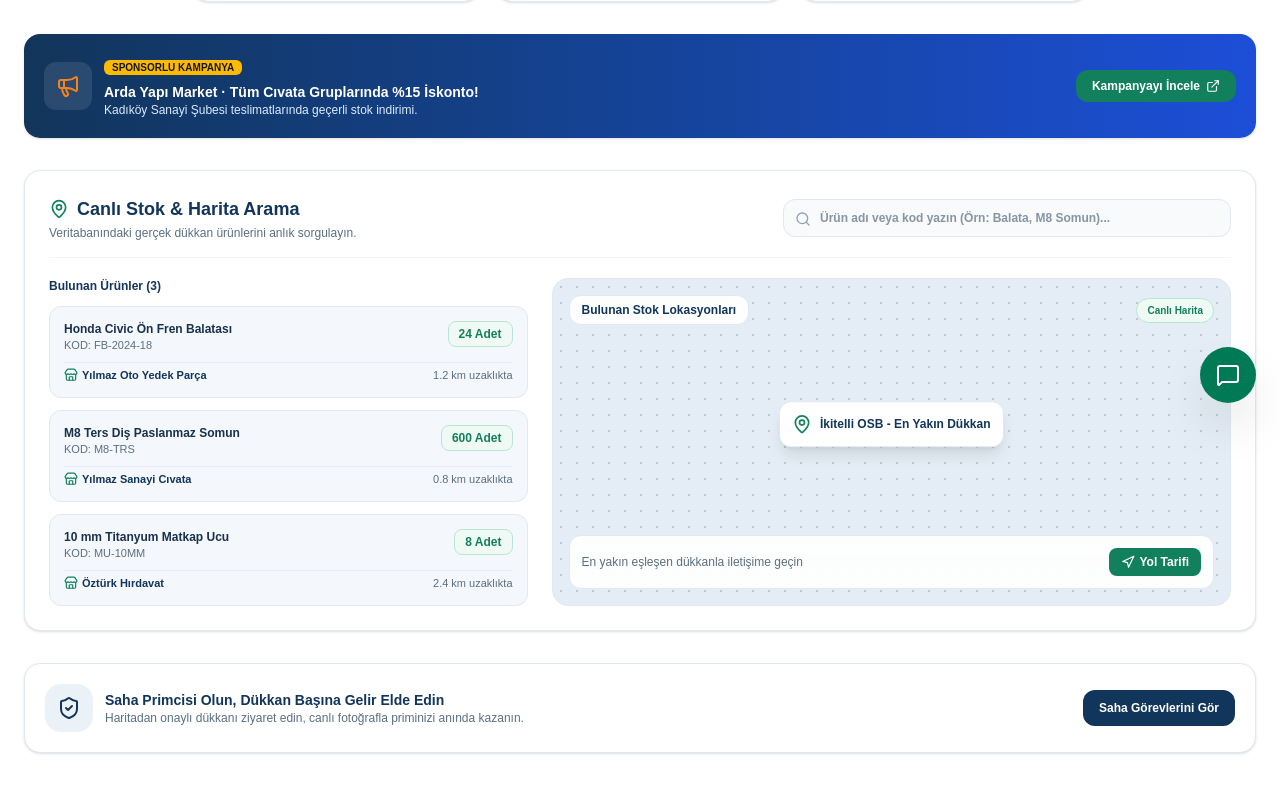
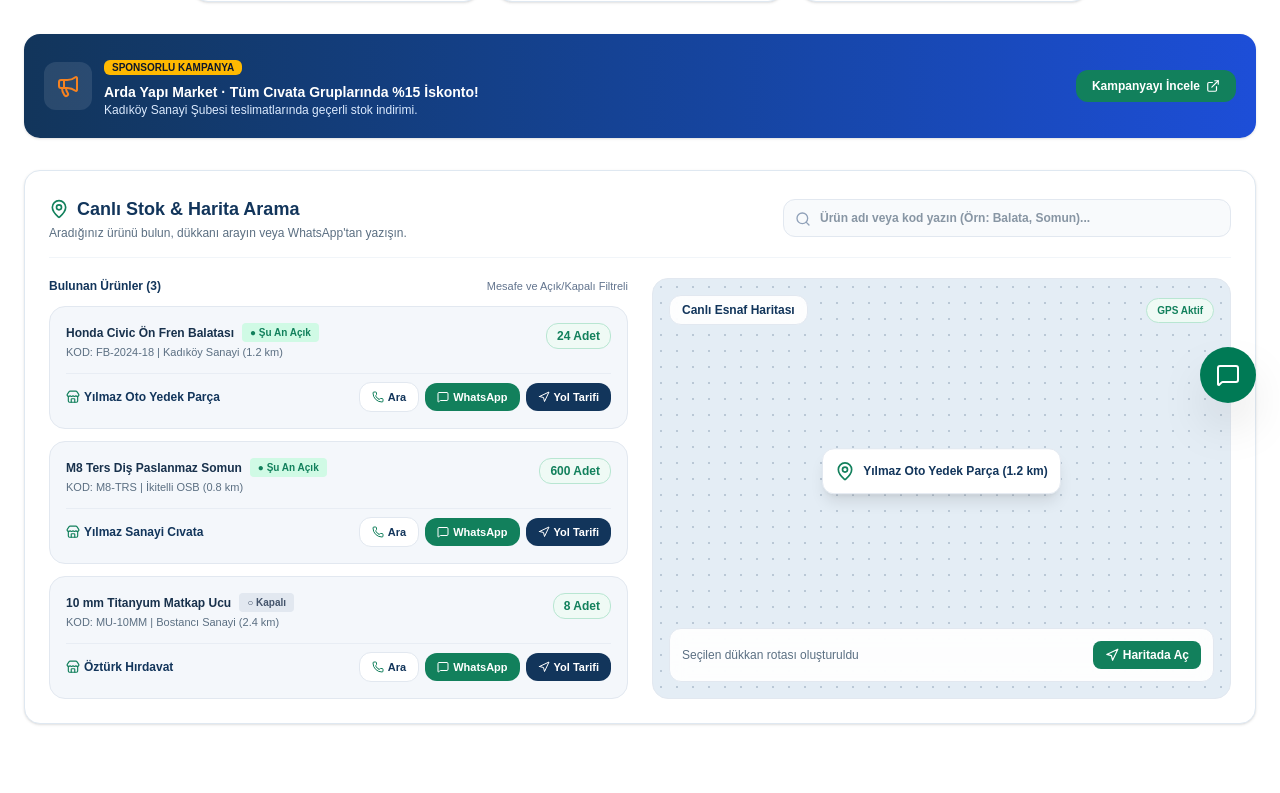
Before and after one commit to hsynn00/yerelstok, a Next.js app: page / in a window 1280 px wide. Shown: the part 373-1166 px from the top of the page. Built offline with nearby package versions, Linux system fonts and the light colour scheme.

Commit message:
müşteri arama kalitesi arttı

```diff
--- a/app/page.tsx
+++ b/app/page.tsx
@@ -11,17 +11,21 @@
   Megaphone,
   ExternalLink,
   ShieldCheck,
-  PackageCheck
+  Phone,
+  MessageSquare,
+  HelpCircle,
+  CheckCircle2
 } from 'lucide-react';
 
 export default function HomePage() {
   const [searchQuery, setSearchQuery] = useState('');
+  const [questionSent, setQuestionSent] = useState(false);
 
-  // ÖRNEK CANLI STOK VERİLERİ (ANA SAYFA İÇİN)
+  // ÖRNEK CANLI STOK VERİLERİ (AÇIK/KAPALI VE TELEFON BİLGİLERİYLE)
   const [searchResults] = useState([
-    { id: 1, name: 'Honda Civic Ön Fren Balatası', code: 'FB-2024-18', count: 24, shop: 'Yılmaz Oto Yedek Parça', dist: '1.2 km', address: 'Kadıköy Sanayi' },
-    { id: 2, name: 'M8 Ters Diş Paslanmaz Somun', code: 'M8-TRS', count: 600, shop: 'Yılmaz Sanayi Cıvata', dist: '0.8 km', address: 'İkitelli OSB' },
-    { id: 3, name: '10 mm Titanyum Matkap Ucu', code: 'MU-10MM', count: 8, shop: 'Öztürk Hırdavat', dist: '2.4 km', address: 'Bostancı Sanayi' },
+    { id: 1, name: 'Honda Civic Ön Fren Balatası', code: 'FB-2024-18', count: 24, shop: 'Yılmaz Oto Yedek Parça', dist: '1.2 km', address: 'Kadıköy Sanayi', phone: '05325551122', isOpen: true },
+    { id: 2, name: 'M8 Ters Diş Paslanmaz Somun', code: 'M8-TRS', count: 600, shop: 'Yılmaz Sanayi Cıvata', dist: '0.8 km', address: 'İkitelli OSB', phone: '05334443322', isOpen: true },
+    { id: 3, name: '10 mm Titanyum Matkap Ucu', code: 'MU-10MM', count: 8, shop: 'Öztürk Hırdavat', dist: '2.4 km', address: 'Bostancı Sanayi', phone: '05556667788', isOpen: false },
   ]);
 
   const filteredResults = searchResults.filter(
@@ -29,6 +33,11 @@
       item.name.toLowerCase().includes(searchQuery.toLowerCase()) ||
       item.code.toLowerCase().includes(searchQuery.toLowerCase())
   );
+
+  const handleAskMerchants = () => {
+    setQuestionSent(true);
+    setTimeout(() => setQuestionSent(false), 4000);
+  };
 
   return (
     <div className="space-y-8 pb-12">
@@ -69,7 +78,7 @@
         </div>
       </section>
 
-      {/* 2. REKLAM / SPONSOR BANNER PANO 1 */}
+      {/* 2. REKLAM / SPONSOR BANNER PANO */}
       <section className="bg-gradient-to-r from-[#12355b] to-[#1d4ed8] text-white p-4 sm:p-5 rounded-2xl shadow-sm flex flex-col sm:flex-row items-center justify-between gap-4">
         <div className="flex items-center gap-3">
           <div className="p-3 bg-white/10 rounded-xl shrink-0">
@@ -91,22 +100,21 @@
         </a>
       </section>
 
-      {/* 3. ANA SAYFA ALTINA TAŞINAN CANLI STOK VE HARİTA MODÜLÜ */}
+      {/* 3. CANLI STOK VE HARİTA ARAMA (DÖNÜŞÜM BUTONLARI EKLENMİŞ HALİ) */}
       <section id="stok-ara" className="bg-white p-5 sm:p-6 rounded-2xl border border-[#dfe8f1] shadow-sm space-y-5">
         <div className="flex flex-col md:flex-row md:items-center justify-between gap-4 border-b border-slate-100 pb-4">
           <div>
             <h2 className="font-extrabold text-lg text-[#12355b] flex items-center gap-2">
               <MapPin className="w-5 h-5 text-[#12805c]" /> Canlı Stok & Harita Arama
             </h2>
-            <p className="text-xs text-[#5b6f82] mt-0.5">Veritabanındaki gerçek dükkan ürünlerini anlık sorgulayın.</p>
+            <p className="text-xs text-[#5b6f82] mt-0.5">Aradığınız ürünü bulun, dükkanı arayın veya WhatsApp'tan yazışın.</p>
           </div>
 
-          {/* ARAMA İNPUTU */}
           <div className="relative max-w-md w-full">
             <Search className="w-4 h-4 text-slate-400 absolute left-3 top-3" />
             <input
               type="text"
-              placeholder="Ürün adı veya kod yazın (Örn: Balata, M8 Somun)..."
+              placeholder="Ürün adı veya kod yazın (Örn: Balata, Somun)..."
               value={searchQuery}
               onChange={(e) => setSearchQuery(e.target.value)}
               className="w-full pl-9 pr-4 py-2.5 bg-slate-50 border border-slate-200 rounded-xl outline-none focus:ring-2 focus:ring-[#12355b] text-xs font-semibold text-[#18314c]"
@@ -115,84 +123,119 @@
         </div>
 
         <div className="grid lg:grid-cols-12 gap-6">
-          {/* LİSTE ALANI */}
-          <div className="lg:col-span-5 space-y-3">
-            <p className="text-xs font-bold text-[#12355b]">Bulunan Ürünler ({filteredResults.length})</p>
-            {filteredResults.map((item) => (
-              <div key={item.id} className="p-3.5 bg-[#f4f7fb] rounded-xl border border-slate-200 hover:border-[#12805c] transition-colors space-y-2">
+          {/* LİSTE VE DÖNÜŞÜM BUTONLARI */}
+          <div className="lg:col-span-6 space-y-3">
+            <div className="flex justify-between items-center text-xs font-bold text-[#12355b]">
+              <span>Bulunan Ürünler ({filteredResults.length})</span>
+              <span className="text-[11px] text-slate-500 font-normal">Mesafe ve Açık/Kapalı Filtreli</span>
+            </div>
+
+            {filteredResults.length > 0 ? (
+              filteredResults.map((item) => (
+                <div key={item.id} className="p-4 bg-[#f4f7fb] rounded-2xl border border-slate-200 hover:border-[#12805c] transition-all space-y-3">
                   <div className="flex justify-between items-start">
                     <div>
-                    <h3 className="font-bold text-xs text-[#18314c]">{item.name}</h3>
-                    <p className="text-[11px] text-[#5b6f82]">KOD: {item.code}</p>
+                      <div className="flex items-center gap-2">
+                        <h3 className="font-extrabold text-xs text-[#18314c]">{item.name}</h3>
+                        <span className={`px-2 py-0.5 rounded text-[10px] font-bold ${item.isOpen ? 'bg-emerald-100 text-[#12805c]' : 'bg-slate-200 text-slate-600'}`}>
+                          {item.isOpen ? '● Şu An Açık' : '○ Kapalı'}
+                        </span>
                       </div>
-                  <span className="text-xs font-black text-[#12805c] bg-[#effaf5] px-2.5 py-1 rounded-lg border border-[#b8e6d2]">
+                      <p className="text-[11px] text-[#5b6f82] mt-0.5">KOD: {item.code} | {item.address} ({item.dist})</p>
+                    </div>
+                    <span className="text-xs font-black text-[#12805c] bg-[#effaf5] px-2.5 py-1 rounded-xl border border-[#b8e6d2]">
                       {item.count} Adet
                     </span>
                   </div>
-                <div className="flex justify-between items-center text-[11px] text-[#5b6f82] pt-1 border-t border-slate-200/60">
-                  <span className="flex items-center gap-1 font-semibold text-[#12355b]">
+
+                  {/* DÜKKAN BİLGİSİ VE DOĞRUDAN İLETİŞİM BUTONLARI */}
+                  <div className="pt-2 border-t border-slate-200/60 flex flex-wrap items-center justify-between gap-2">
+                    <span className="text-xs font-bold text-[#12355b] flex items-center gap-1">
                       <Store className="w-3.5 h-3.5 text-[#12805c]" /> {item.shop}
                     </span>
-                  <span>{item.dist} uzaklıkta</span>
+
+                    <div className="flex items-center gap-1.5">
+                      <a
+                        href={`tel:${item.phone}`}
+                        className="px-3 py-1.5 bg-white hover:bg-slate-100 text-[#12355b] border border-slate-200 rounded-xl text-[11px] font-bold flex items-center gap-1 transition-colors"
+                      >
+                        <Phone className="w-3 h-3 text-[#12805c]" /> Ara
+                      </a>
+                      <a
+                        href={`https://wa.me/90${item.phone.replace(/^0/, '')}`}
+                        target="_blank"
+                        rel="noreferrer"
+                        className="px-3 py-1.5 bg-[#12805c] hover:bg-[#0f6b4d] text-white rounded-xl text-[11px] font-bold flex items-center gap-1 transition-colors"
+                      >
+                        <MessageSquare className="w-3 h-3" /> WhatsApp
+                      </a>
+                      <a
+                        href="https://maps.google.com"
+                        target="_blank"
+                        rel="noreferrer"
+                        className="px-3 py-1.5 bg-[#12355b] hover:bg-[#0d2744] text-white rounded-xl text-[11px] font-bold flex items-center gap-1 transition-colors"
+                      >
+                        <Navigation className="w-3 h-3" /> Yol Tarifi
+                      </a>
                     </div>
                   </div>
-            ))}
+                </div>
+              ))
+            ) : (
+              /* SONUÇ BULUNAMADIĞINDA ESNAFA SOR BUTONU */
+              <div className="p-6 bg-[#f4f7fb] rounded-2xl border border-slate-200 text-center space-y-3">
+                <HelpCircle className="w-8 h-8 text-[#f58220] mx-auto" />
+                <h3 className="font-bold text-sm text-[#12355b]">Aradığınız ürün stoklarda görünmüyor</h3>
+                <p className="text-xs text-[#5b6f82]">Bu ürünü bölgedeki onaylı esnaflara anlık soru olarak gönderebilirsiniz.</p>
+                <button
+                  onClick={handleAskMerchants}
+                  className="px-4 py-2.5 bg-[#f58220] hover:bg-[#d96b14] text-white text-xs font-bold rounded-xl transition-colors cursor-pointer inline-flex items-center gap-1.5"
+                >
+                  <Search className="w-4 h-4" /> Yakıştırma / Ürünü Esnafa Sor
+                </button>
+                {questionSent && (
+                  <p className="text-xs font-bold text-[#12805c] flex items-center justify-center gap-1 mt-2">
+                    <CheckCircle2 className="w-4 h-4" /> Soru yakındaki esnaflara iletildi!
+                  </p>
+                )}
+              </div>
+            )}
           </div>
 
           {/* HARİTA ALANI */}
-          <div className="lg:col-span-7 bg-[#e4edf5] rounded-2xl border border-slate-200 p-4 min-h-[320px] flex flex-col justify-between relative overflow-hidden">
+          <div className="lg:col-span-6 bg-[#e4edf5] rounded-2xl border border-slate-200 p-4 min-h-[320px] flex flex-col justify-between relative overflow-hidden">
             <div className="absolute inset-0 opacity-20 bg-[radial-gradient(#12355b_1px,transparent_1px)] [background-size:16px_16px]"></div>
 
             <div className="relative z-10 flex justify-between items-center">
               <span className="text-xs font-bold text-[#12355b] bg-white/90 backdrop-blur-sm px-3 py-1.5 rounded-xl border border-slate-200">
-                Bulunan Stok Lokasyonları
+                Canlı Esnaf Haritası
               </span>
               <span className="text-[10px] bg-[#effaf5] text-[#12805c] font-bold px-2.5 py-1 rounded-full border border-[#b8e6d2]">
-                Canlı Harita
+                GPS Aktif
               </span>
             </div>
 
-            {/* HARİTA PINLERİ */}
             <div className="relative z-10 my-auto flex items-center justify-center">
               <div className="p-3 bg-white rounded-xl shadow-lg border border-slate-200 flex items-center gap-2 text-xs font-bold text-[#12355b] animate-bounce">
                 <MapPin className="w-5 h-5 text-[#12805c]" />
-                <span>İkitelli OSB - En Yakın Dükkan</span>
+                <span>Yılmaz Oto Yedek Parça (1.2 km)</span>
               </div>
             </div>
 
             <div className="relative z-10 flex justify-between items-center bg-white/90 backdrop-blur-sm p-3 rounded-xl border border-slate-200 text-xs">
-              <span className="text-[#5b6f82]">En yakın eşleşen dükkanla iletişime geçin</span>
+              <span className="text-[#5b6f82]">Seçilen dükkan rotası oluşturuldu</span>
               <a
                 href="https://maps.google.com"
                 target="_blank"
                 rel="noreferrer"
                 className="px-3 py-1.5 bg-[#12805c] hover:bg-[#0f6b4d] text-white font-bold rounded-lg transition-colors flex items-center gap-1"
               >
-                <Navigation className="w-3.5 h-3.5" /> Yol Tarifi
+                <Navigation className="w-3.5 h-3.5" /> Haritada Aç
               </a>
             </div>
           </div>
         </div>
       </section>
-
-      {/* 4. REKLAM PANO 2 (ALT SPONSOR BANNER) */}
-      <section className="bg-white p-5 rounded-2xl border border-[#dfe8f1] shadow-sm flex flex-col md:flex-row items-center justify-between gap-4">
-        <div className="flex items-center gap-3">
-          <div className="p-3 bg-[#eaf1f7] text-[#12355b] rounded-2xl">
-            <ShieldCheck className="w-6 h-6" />
-          </div>
-          <div>
-            <h3 className="font-bold text-sm text-[#12355b]">Saha Primcisi Olun, Dükkan Başına Gelir Elde Edin</h3>
-            <p className="text-xs text-[#5b6f82]">Haritadan onaylı dükkanı ziyaret edin, canlı fotoğrafla priminizi anında kazanın.</p>
-          </div>
-        </div>
-        <Link
-          href="/prim"
-          className="px-4 py-2.5 bg-[#12355b] hover:bg-[#0d2744] text-white text-xs font-bold rounded-xl transition-colors shrink-0"
-        >
-          Saha Görevlerini Gör
-        </Link>
-      </section>
     </div>
   );
 }
```
Lines whose indentation alone changed are shown as unchanged.
